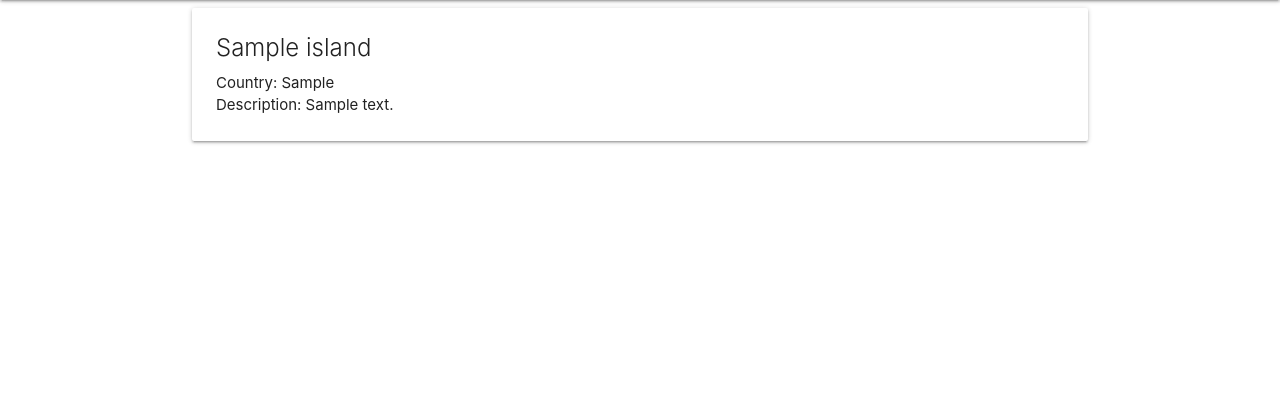
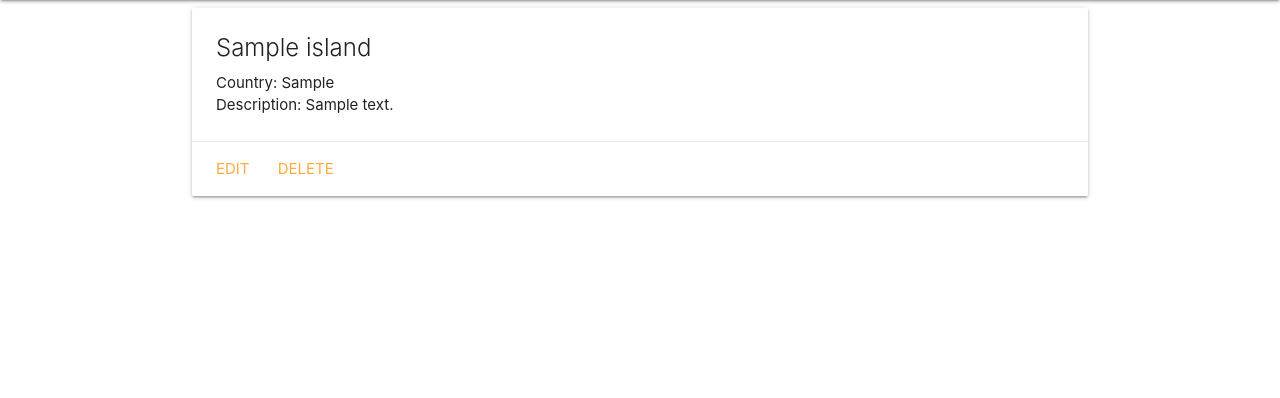
Before and after one commit to danusem/island_collector, a Django app: template main_app/templates/islands/detail.html in a window 1280 px wide. Shown: the part 64-462 px from the top of the page. Run offline with Django 3.2, Linux system fonts and the light colour scheme; the template is opened without the code that fills it: values that come from a table or form of the project are taken from there, others are empty; tables that the repository leaves empty hold one stand-in row (values such as "Sample post"); parts of the project's set-up code (start-up, migrations or seed data) failed here and were passed over.

Commit message:
update and delete UI added

```diff
--- a/main_app/templates/islands/detail.html
+++ b/main_app/templates/islands/detail.html
@@ -7,5 +7,9 @@
             <p>Country: {{ island.country }}</p>
             <p>Description: {{ island.description }}</p>
         </div>
+        <div class="card-action">
+            <a href="{% url 'islands_update' island.id %}">Edit</a>
+            <a href="{% url 'islands_delete' island.id %}">Delete</a>
+        </div>
     </div>
 {% endblock %}
```
